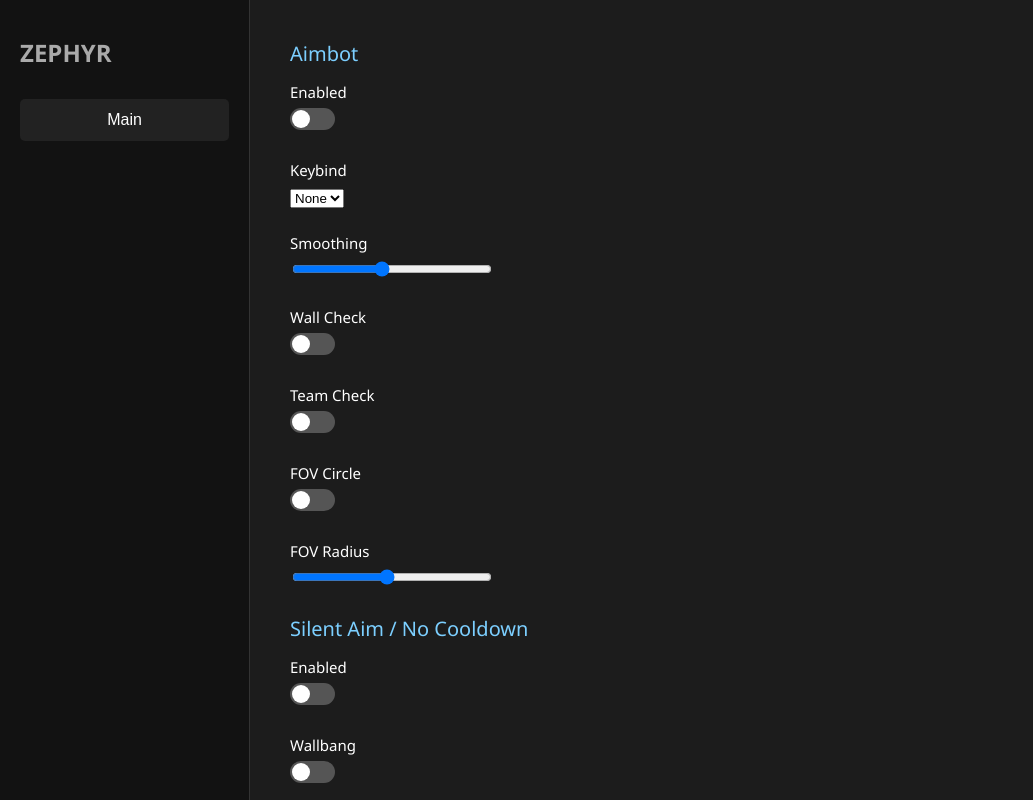
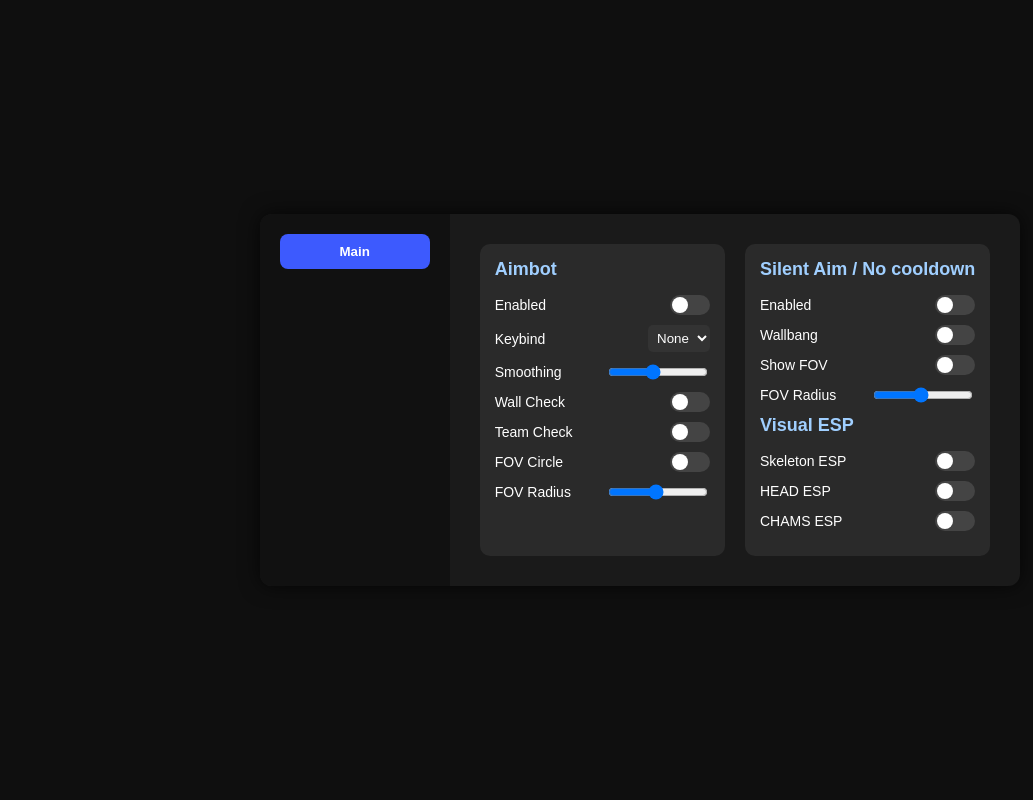
Before and after one commit to clsjiv/sampleguii, a plain HTML site: page index.html in a window 1280 px wide. Shown: the whole page, without its empty margins (0-1033 px from the left). Drawn offline with Linux system fonts and the light colour scheme.

Commit message:
Update index.html

```diff
--- a/index.html
+++ b/index.html
@@ -2,165 +2,178 @@
 <head>
   <meta charset="UTF-8">
   <meta name="viewport" content="width=device-width, initial-scale=1.0">
-  <title>ZEPHYR UI Mockup</title>
+  <title>ZEPHYR UI Clone</title>
   <style>
-    * {
-      box-sizing: border-box;
-    }
     body {
       margin: 0;
-      font-family: 'Segoe UI', Tahoma, Geneva, Verdana, sans-serif;
-      background-color: #0e0e0e;
+      background-color: #0f0f0f;
+      font-family: Arial, sans-serif;
       color: white;
       display: flex;
+      justify-content: center;
+      align-items: center;
       height: 100vh;
     }
+    .panel {
+      display: flex;
+      background-color: #1a1a1a;
+      border-radius: 12px;
+      overflow: hidden;
+      box-shadow: 0 0 20px rgba(0,0,0,0.7);
+    }
     .sidebar {
-      width: 250px;
-      background-color: #121212;
+      background-color: #111;
       padding: 20px;
-      border-right: 1px solid #333;
-    }
-    .sidebar h1 {
-      color: #aaa;
-      font-size: 24px;
-      margin-bottom: 30px;
+      width: 150px;
+      display: flex;
+      flex-direction: column;
     }
     .sidebar button {
-      width: 100%;
-      padding: 12px;
-      background-color: #222;
+      background-color: #2e2e2e;
       border: none;
       color: white;
+      padding: 10px;
+      margin-bottom: 10px;
+      border-radius: 8px;
       cursor: pointer;
-      border-radius: 5px;
-      margin-bottom: 10px;
-      font-size: 16px;
+      font-weight: bold;
     }
-    .sidebar button:hover {
-      background-color: #444;
+    .sidebar button.active {
+      background-color: #3d5afe;
     }
-    .main-panel {
-      flex: 1;
-      padding: 40px;
-      background-color: #1c1c1c;
-      overflow-y: auto;
+    .content {
+      display: grid;
+      grid-template-columns: repeat(2, 1fr);
+      gap: 20px;
+      padding: 30px;
+      min-width: 500px;
     }
-    .setting-group {
-      margin-bottom: 25px;
+    .section {
+      background-color: #2a2a2a;
+      border-radius: 10px;
+      padding: 15px;
     }
-    .setting-group label {
-      display: block;
-      font-size: 15px;
-      margin-bottom: 6px;
+    .section h2 {
+      margin-top: 0;
+      color: #a0cfff;
+      font-size: 18px;
+    }
+    .option {
+      display: flex;
+      justify-content: space-between;
+      align-items: center;
+      margin: 10px 0;
+    }
+    .option label {
+      font-size: 14px;
     }
     .slider {
-      width: 200px;
+      width: 100px;
     }
     .toggle {
-      display: inline-block;
-      width: 45px;
-      height: 22px;
-      background-color: #555;
-      border-radius: 20px;
+      width: 40px;
+      height: 20px;
+      background: #444;
+      border-radius: 10px;
       position: relative;
       cursor: pointer;
     }
     .toggle::before {
       content: '';
-      width: 18px;
-      height: 18px;
+      width: 16px;
+      height: 16px;
       background: white;
+      border-radius: 50%;
       position: absolute;
       top: 2px;
       left: 2px;
-      border-radius: 50%;
       transition: 0.3s;
     }
     .toggle.active {
-      background-color: #4CAF50;
+      background: #4caf50;
     }
     .toggle.active::before {
-      left: 25px;
+      left: 22px;
     }
-    .title {
-      font-size: 20px;
-      margin-bottom: 15px;
-      color: #7ccfff;
+    select {
+      background-color: #333;
+      color: white;
+      border: none;
+      border-radius: 5px;
+      padding: 5px;
     }
   </style>
 </head>
 <body>
+  <div class="panel">
     <div class="sidebar">
-    <h1>ZEPHYR</h1>
-    <button>Main</button>
+      <button class="active">Main</button>
     </div>
-  <div class="main-panel">
-    <div class="title">Aimbot</div>
-    <div class="setting-group">
+    <div class="content">
+      <div class="section">
+        <h2>Aimbot</h2>
+        <div class="option">
           <label>Enabled</label>
           <div class="toggle" onclick="this.classList.toggle('active')"></div>
         </div>
-    <div class="setting-group">
+        <div class="option">
           <label>Keybind</label>
-      <select>
-        <option>None</option>
-        <option>Q</option>
-        <option>E</option>
-        <option>F</option>
-      </select>
+          <select><option>None</option><option>Q</option><option>E</option></select>
         </div>
-    <div class="setting-group">
+        <div class="option">
           <label>Smoothing</label>
-      <input type="range" class="slider" min="1" max="10" value="5">
+          <input class="slider" type="range" min="1" max="10" value="5">
         </div>
-    <div class="setting-group">
+        <div class="option">
           <label>Wall Check</label>
           <div class="toggle" onclick="this.classList.toggle('active')"></div>
         </div>
-    <div class="setting-group">
+        <div class="option">
           <label>Team Check</label>
           <div class="toggle" onclick="this.classList.toggle('active')"></div>
         </div>
-    <div class="setting-group">
+        <div class="option">
           <label>FOV Circle</label>
           <div class="toggle" onclick="this.classList.toggle('active')"></div>
         </div>
-    <div class="setting-group">
+        <div class="option">
           <label>FOV Radius</label>
-      <input type="range" class="slider" min="10" max="200" value="100">
-    </div><div class="title">Silent Aim / No Cooldown</div>
-<div class="setting-group">
+          <input class="slider" type="range" min="10" max="200" value="100">
+        </div>
+      </div>
+      <div class="section">
+        <h2>Silent Aim / No cooldown</h2>
+        <div class="option">
           <label>Enabled</label>
           <div class="toggle" onclick="this.classList.toggle('active')"></div>
         </div>
-<div class="setting-group">
+        <div class="option">
           <label>Wallbang</label>
           <div class="toggle" onclick="this.classList.toggle('active')"></div>
         </div>
-<div class="setting-group">
+        <div class="option">
           <label>Show FOV</label>
           <div class="toggle" onclick="this.classList.toggle('active')"></div>
         </div>
-<div class="setting-group">
+        <div class="option">
           <label>FOV Radius</label>
-  <input type="range" class="slider" min="10" max="200" value="100">
+          <input class="slider" type="range" min="10" max="200" value="100">
         </div>
-
-<div class="title">Visual ESP</div>
-<div class="setting-group">
+        <h2>Visual ESP</h2>
+        <div class="option">
           <label>Skeleton ESP</label>
           <div class="toggle" onclick="this.classList.toggle('active')"></div>
         </div>
-<div class="setting-group">
+        <div class="option">
           <label>HEAD ESP</label>
           <div class="toggle" onclick="this.classList.toggle('active')"></div>
         </div>
-<div class="setting-group">
+        <div class="option">
           <label>CHAMS ESP</label>
           <div class="toggle" onclick="this.classList.toggle('active')"></div>
         </div>
-
+      </div>
+    </div>
   </div>
 </body>
 </html>
```
Lines whose indentation alone changed are shown as unchanged.
